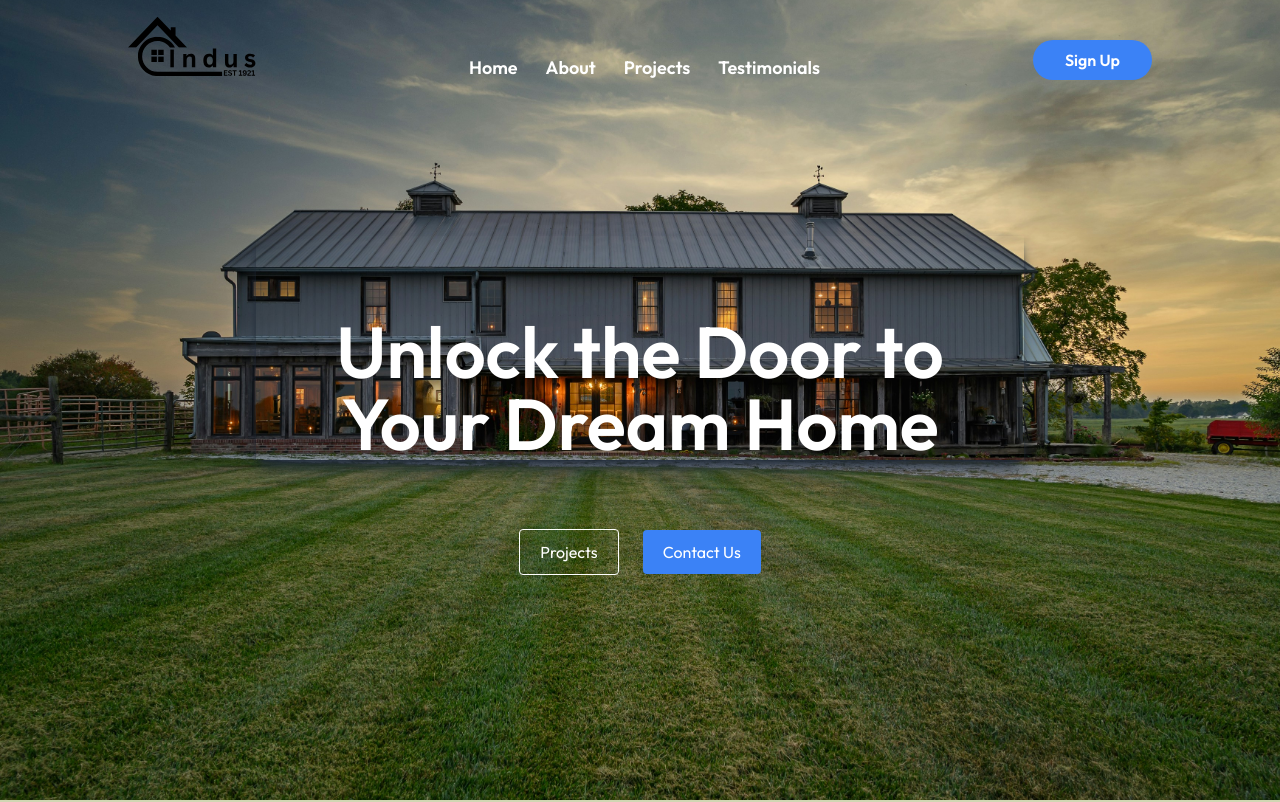
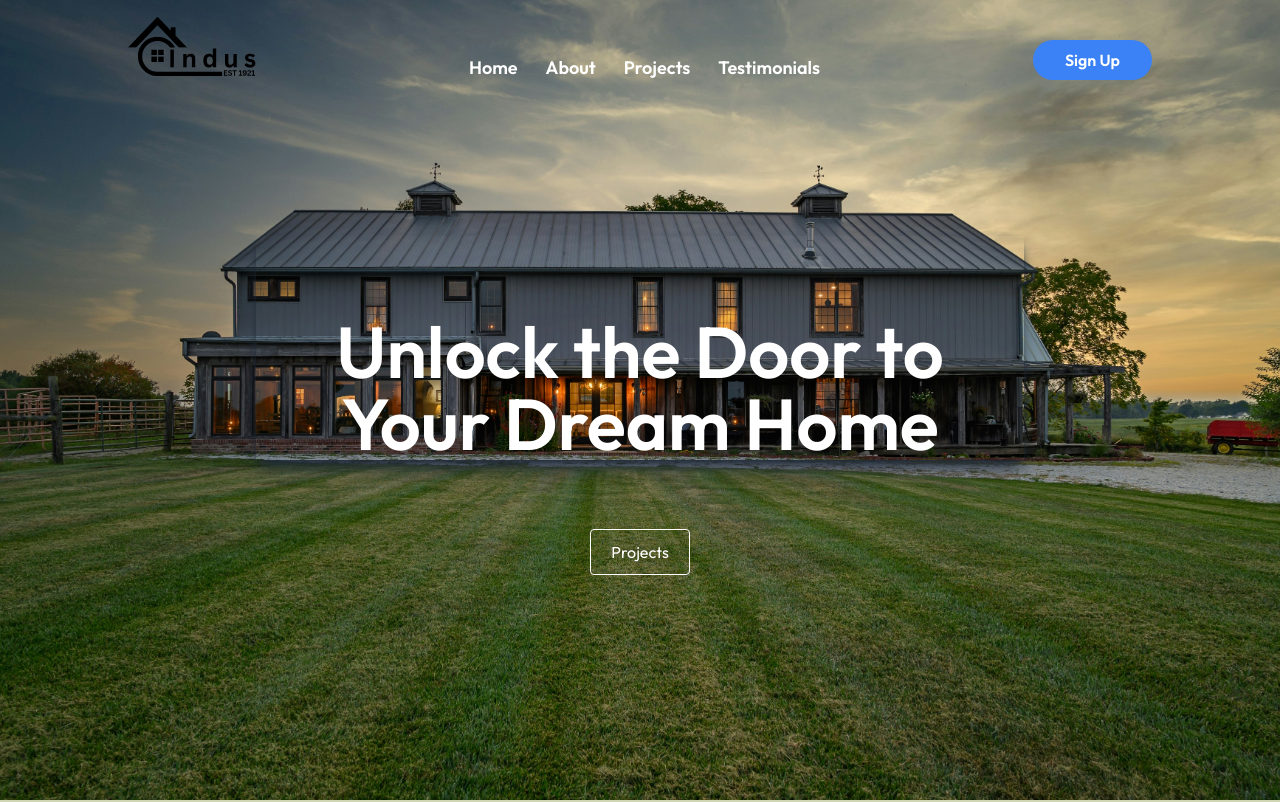
Before and after one commit to Alamgeer75/Indus-Real-Estate, a React (Vite) app: page / in a window 1280 px wide. Shown: the top 802 px of the page. Built offline with nearby package versions, Linux system fonts and the light colour scheme.

Commit message:
size changed

```diff
--- a/src/components/Header.jsx
+++ b/src/components/Header.jsx
@@ -9,7 +9,7 @@ const Header = () => {
         <h2 className='text-5xl sm:text-6xl md:text-[72px] inline-block max-w-3xl font-semibold shadow-lg shadow-gray-800 pt-20'>Unlock the Door to Your Dream Home</h2>
         <div className='space-x-6 mt-20'>
             <a href="#Projects" className='border border-white px-10 py-3 rounded sm:px-5 '>Projects</a>
-            <a href="#Contact" className='bg-blue-500 px-10 py-3 rounded sm:px-5 '>Contact Us</a>
+            <a href="#Contact" className='bg-blue-500 px-10 py-3 rounded sm:hidden '>Contact Us</a>
         </div>
       </div>
     </div>
```
